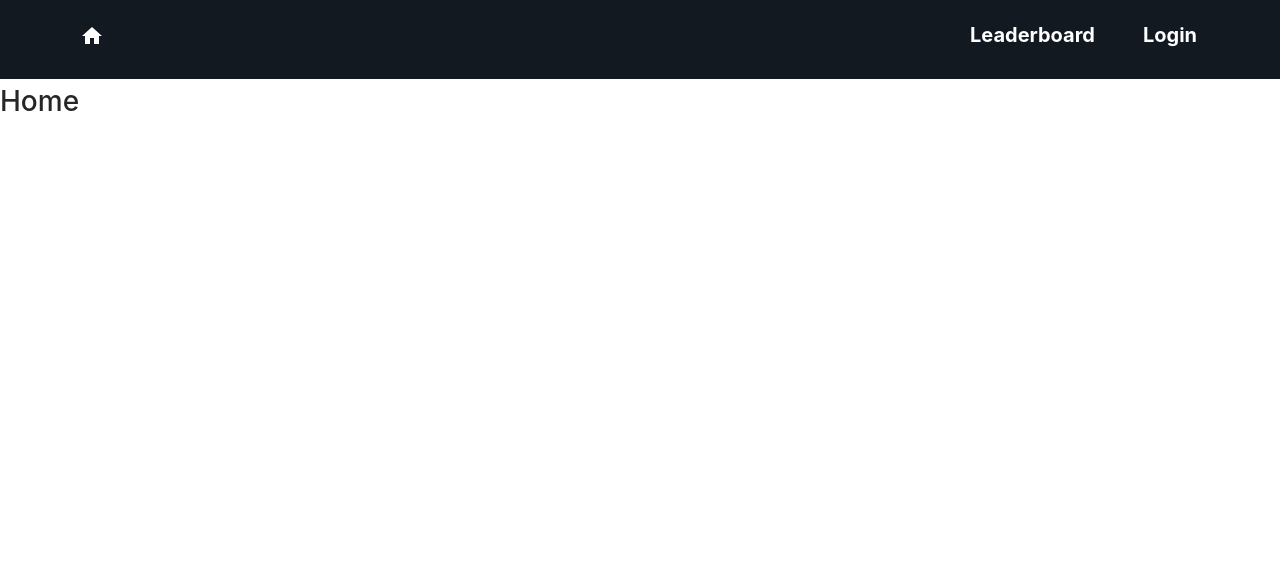
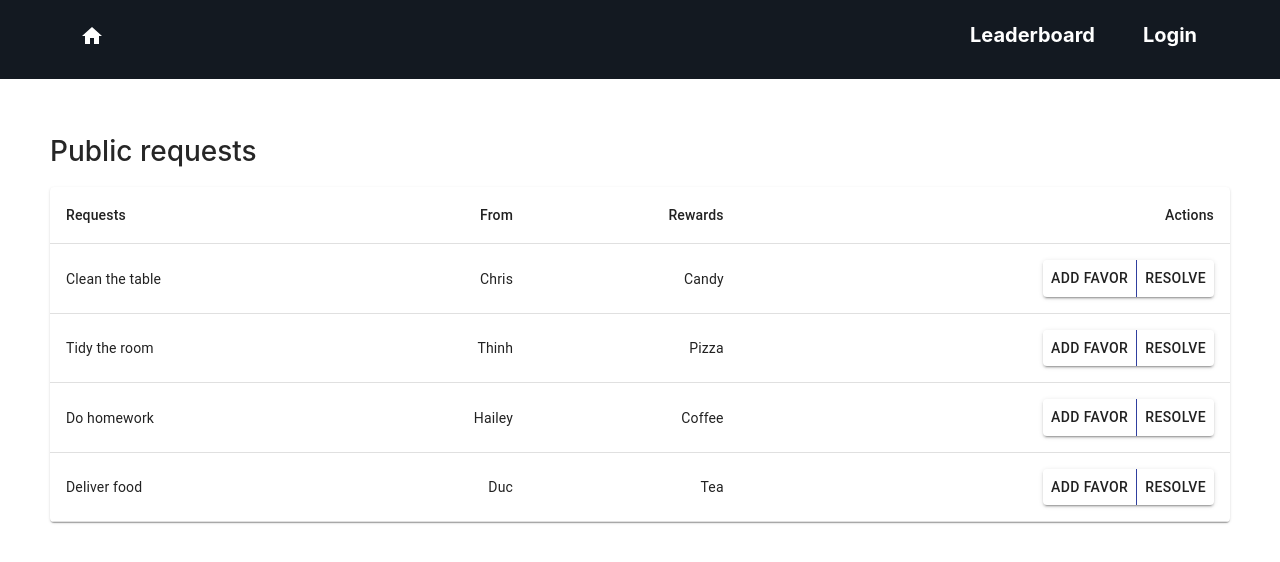
Before and after one commit to thinhnguyen2704/IOU, a React (Create React App) app in the folder frontend/: page / in a window 1280 px wide. Shown: the top 562 px of the page. Built offline with nearby package versions, Linux system fonts and the light colour scheme.

Commit message:
Upgrade homepage and leaderboard

```diff
--- a/frontend/src/App.js
+++ b/frontend/src/App.js
@@ -11,6 +11,8 @@ import './App.css';
 import Header from './components/Header';
 import Login from './components/Login';
 import Register from './components/Register';
+import Leaderboard from './components/Leaderboard';
+import Home from './components/Home';
 
 function App() {
   return (
@@ -20,7 +22,7 @@ function App() {
       <div className="app__body">
         <Switch>
           <Route path="/leaderboard">
-            <h1>Leaderboard</h1>
+            <Leaderboard />
           </Route>
           <Route path="/login">
             <Login />
@@ -31,7 +33,7 @@ function App() {
           {/* This is the default route */}
 
           <Route path="/">
-            <h1>Home</h1>
+            <Home />
           </Route>
         </Switch>
       </div>
--- /dev/null
+++ b/frontend/src/components/Home.js
@@ -0,0 +1,71 @@
+import React from 'react';
+import './Home.css';
+import {Container, TextField, Button, ButtonGroup} from '@material-ui/core';
+import { DataGrid } from '@material-ui/data-grid';
+import Table from '@material-ui/core/Table';
+import TableBody from '@material-ui/core/TableBody';
+import TableCell from '@material-ui/core/TableCell';
+import TableContainer from '@material-ui/core/TableContainer';
+import TableHead from '@material-ui/core/TableHead';
+import TableRow from '@material-ui/core/TableRow';
+import Paper from '@material-ui/core/Paper';
+import { Link } from 'react-router-dom';
+
+function Home() {
+
+    function createData(request, from, rewards) {
+        return {request, from, rewards};
+      }
+
+      const rows = [
+        createData('Clean the table', 'Chris', 'Candy'),
+        createData('Tidy the room', 'Thinh', 'Pizza'),
+        createData('Do homework', 'Hailey', 'Coffee'),
+        createData('Deliver food', 'Duc', 'Tea'),
+      ];
+
+    return (
+        <div className="home">
+            <div className="home__data">
+                <Container fixed style={{backgroundColor: '#ffffff', padding: 50}}>
+                    <h1>Public requests</h1>
+                    <TableContainer component={Paper}>
+                        <Table className="table" aria-label="simple table">
+                            <TableHead>
+                            <TableRow>
+                                <TableCell>Requests</TableCell>
+                                <TableCell align="right">From</TableCell>
+                                <TableCell align="right">Rewards</TableCell>
+                                <TableCell align="right">Actions</TableCell>
+                            </TableRow>
+                            </TableHead>
+                            <TableBody>
+                            {rows.map((row) => (
+                                <TableRow key={row.request}>
+                                <TableCell component="th" scope="row">
+                                    {row.request}
+                                </TableCell>
+                                <TableCell align="right">{row.from}</TableCell>
+                                <TableCell align="right">{row.rewards}</TableCell>
+                                <TableCell align="right">
+                                    <ButtonGroup variant="contained" color="primary" aria-label="contained primary button group">
+                                        <Link to="/login">
+                                            <Button>Add Favor</Button>
+                                        </Link>
+                                        <Link to="/login">
+                                            <Button>Resolve</Button>
+                                        </Link>
+                                    </ButtonGroup>
+                                </TableCell>
+                                </TableRow>
+                            ))}
+                            </TableBody>
+                        </Table>
+                    </TableContainer>
+                </Container>
+            </div>
+        </div>
+    )
+}
+
+export default Home
--- a/frontend/src/components/Leaderboard.js
+++ b/frontend/src/components/Leaderboard.js
@@ -1,9 +1,28 @@
-import React from 'react'
+import React from 'react';
+import {Container, TextField, Button, ButtonGroup} from '@material-ui/core';
+import { Link, Route } from 'react-router-dom';
 
 function Leaderboard() {
     return (
         <div>
-
+             <Container fixed style={{backgroundColor: '#ffffff', padding: 50}}>
+                <h1>Leaderboard</h1>
+                {/* Router to debts and active */}
+                <ButtonGroup variant="contained" color="primary" aria-label="contained primary button group">
+                    <Link to="/leaderboard/debts">
+                        <Button>Debts</Button>
+                    </Link>
+                    <Link to="/leaderboard/active">
+                        <Button>Active</Button>
+                    </Link>
+                </ButtonGroup>
+                <Route path="/leaderboard/active">
+                    <h1>Active</h1>
+                </Route>
+                <Route path="/leaderboard/debts">
+                    <h1>Debts</h1>
+                </Route>
+            </Container>
         </div>
     )
 }
```
Also changed, not shown: frontend/src/components/Home.css (added).
